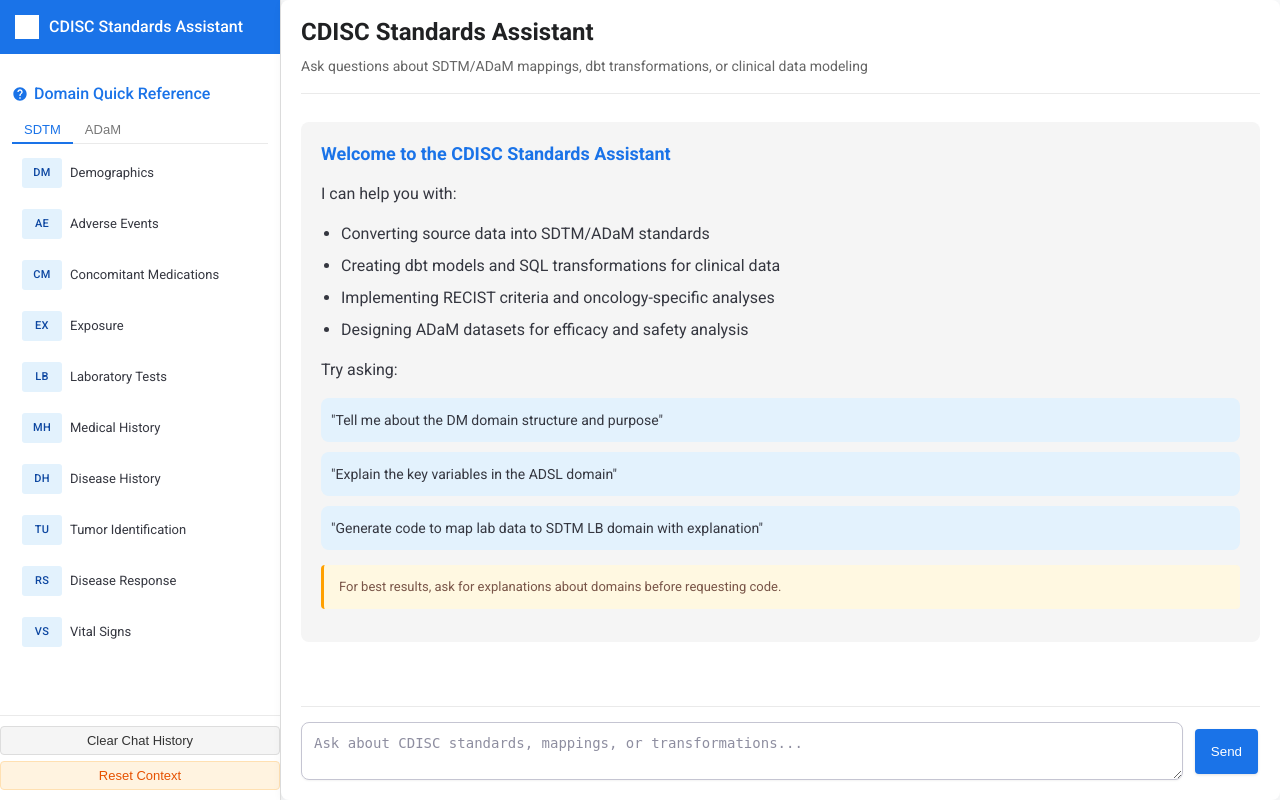
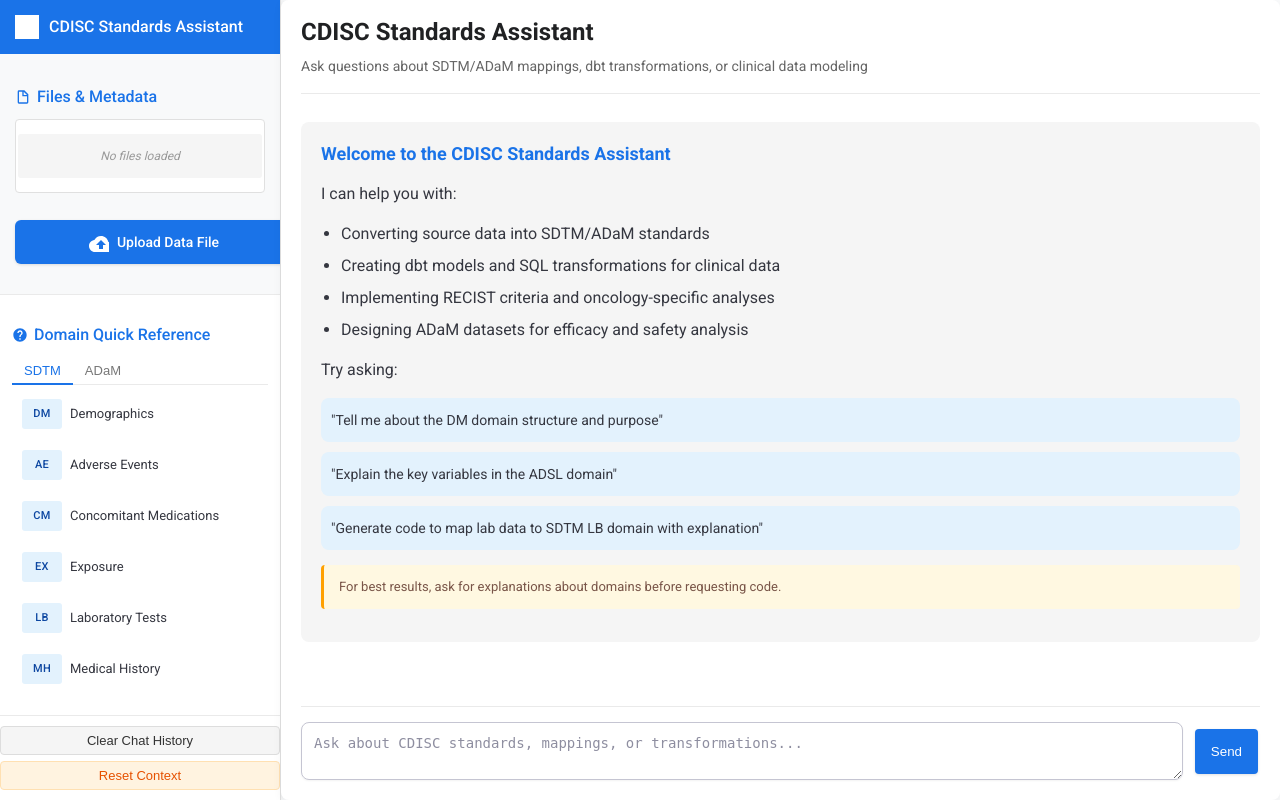
Before and after one commit to cwk9852/cdisc-assist, a Flask app: template src/templates/index.html in a window 1280 px wide. Run offline with Flask 3, Linux system fonts and the light colour scheme; the template is opened without the code that fills it, so the values that code supplies are empty; some libraries are stand-ins or nearby versions.

Commit message:
improved

```diff
--- a/src/app.py
+++ b/src/app.py
@@ -1156,16 +1156,16 @@ else:
 @app.route("/upload", methods=["POST"])
 def upload_file():
     """Takes in a file, checks if it is valid, and saves it"""
-    global next_image
     global edc_metadata
     global uploaded_files
     global sdtm_metadata
 
+    session_id = get_or_create_session_id()
+
     if "file" not in request.files:
         return jsonify(success=False, message="No file part")
 
     file = request.files["file"]
-
     if file.filename == "":
         return jsonify(success=False, message="No selected file")
 
@@ -1178,42 +1178,37 @@ def upload_file():
         file_ext = os.path.splitext(filename)[1].lower()
 
         if file_ext in ['.jpg', '.jpeg', '.png']:
-            # Image handling for multimodal input
-            file_stream = io.BytesIO(open(file_path, 'rb').read())
-            file_stream.seek(0)
-            next_image = Image.open(file_stream)
             file_type = "Image"
         elif file_ext == '.csv':
-            # Load CSV as EDC metadata
             try:
                 edc_metadata = pd.read_csv(file_path)
-                file_obj = upload_and_index_file(file_path, mime_type="text/csv")
                 file_type = "EDC Metadata"
             except Exception as e:
                 return jsonify(success=False, message=f"Error loading CSV file: {str(e)}")
         elif file_ext == '.xml':
-            # Handle XML files - parse if it's SDTM metadata
             try:
                 if "sdtm" in filename.lower():
                     sdtm_metadata = parse_sdtm_xml(file_path)
-                file_obj = upload_and_index_file(file_path, mime_type="text/xml")
                 file_type = "SDTM Metadata" if "sdtm" in filename.lower() else "XML Document"
             except Exception as e:
                 return jsonify(success=False, message=f"Error processing XML file: {str(e)}")
         elif file_ext in ['.xpt', '.sas7bdat']:
-            # Handle other clinical data files
-            file_obj = upload_and_index_file(file_path)
             file_type = "Clinical Data"
         else:
-            file_obj = upload_and_index_file(file_path)
             file_type = "Document"
 
-        uploaded_files.append({"name": filename, "type": file_type})
+        # Initialize the session's uploaded files list if it doesn't exist
+        if session_id not in uploaded_files:
+            uploaded_files[session_id] = []
+
+        file_info = {"name": filename, "type": file_type}
+        uploaded_files[session_id].append(file_info)
 
         return jsonify(
             success=True,
             message=f"{file_type} uploaded successfully and added to the conversation",
             filename=filename,
+            fileInfo=file_info
         )
     return jsonify(success=False, message="File type not allowed")
 
@@ -1525,6 +1520,7 @@ ORDER BY
             print(f"INFO: Query type detected as: {query_type}")
 
             # Enhanced user prompt with context - more efficient implementation
+            enhanced_prompt = message  # Initialize here
             if query_type == 'code' and relevant_view and relevant_vars:
                 try:
                     # Fast implementation for variable string building - limit to 10 vars
--- a/src/static/chat.js
+++ b/src/static/chat.js
@@ -1132,6 +1132,79 @@ document.addEventListener('DOMContentLoaded', function() {
   if (clearChatBtn) {
       clearChatBtn.addEventListener('click', clearChatHistory);
   }
+
+  // File upload handling
+  document.getElementById('file-upload').addEventListener('change', function(e) {
+    const file = e.target.files[0];
+    if (!file) return;
+
+    const formData = new FormData();
+    formData.append('file', file);
+
+    // Show upload progress
+    const uploadBanner = document.getElementById('upload-banner');
+    uploadBanner.style.display = 'block';
+    uploadBanner.style.backgroundColor = '#1a73e8';
+    uploadBanner.textContent = 'Uploading file...';
+
+    fetch('/upload', {
+        method: 'POST',
+        body: formData
+    })
+    .then(response => response.json())
+    .then(data => {
+        if (data.success) {
+            // Show success message
+            uploadBanner.style.backgroundColor = '#4caf50';
+            uploadBanner.textContent = data.message;
+
+            // Add the new file to the list
+            const filesList = document.getElementById('filesList');
+            const filesPlaceholder = document.getElementById('filesPlaceholder');
+
+            if (filesPlaceholder) {
+                filesPlaceholder.remove();
+            }
+
+            const fileEntry = document.createElement('div');
+            fileEntry.className = 'file-entry';
+            fileEntry.innerHTML = `
+                <div class="file-info">
+                    <span class="file-name">${data.fileInfo.name}</span>
+                    <span class="file-type">${data.fileInfo.type}</span>
+                </div>
+            `;
+            filesList.appendChild(fileEntry);
+
+            // Clear the file input
+            e.target.value = '';
+
+            // Hide the banner after 3 seconds
+            setTimeout(() => {
+                uploadBanner.style.display = 'none';
+            }, 3000);
+        } else {
+            // Show error message
+            uploadBanner.style.backgroundColor = '#e53935';
+            uploadBanner.textContent = data.message;
+
+            // Hide the banner after 5 seconds
+            setTimeout(() => {
+                uploadBanner.style.display = 'none';
+            }, 5000);
+        }
+    })
+    .catch(error => {
+        console.error('Error:', error);
+        uploadBanner.style.backgroundColor = '#e53935';
+        uploadBanner.textContent = 'Error uploading file. Please try again.';
+
+        // Hide the banner after 5 seconds
+        setTimeout(() => {
+            uploadBanner.style.display = 'none';
+        }, 5000);
+    });
+  });
 });
 
 // Function to handle clearing chat history
--- a/src/templates/index.html
+++ b/src/templates/index.html
@@ -26,6 +26,31 @@
       <div class="header">
         <img src="{{ url_for('static', filename='icon.png') }}" alt="Logo" />
         <div class="app-title">CDISC Standards Assistant</div>
+      </div>
+
+      <!-- Files section -->
+      <div class="files-section">
+        <h3>Files & Metadata</h3>
+        <div id="filesList" class="files-list">
+          {% if files %}
+            {% for file in files %}
+            <div class="file-entry">
+              <div class="file-info">
+                <span class="file-name">{{ file.name }}</span>
+                <span class="file-type">{{ file.type }}</span>
+              </div>
+            </div>
+            {% endfor %}
+          {% else %}
+            <p id="filesPlaceholder" class="files-placeholder">No files loaded</p>
+          {% endif %}
+        </div>
+
+        <!-- File upload section -->
+        <div class="upload-section">
+          <input type="file" id="file-upload" name="file" class="file-upload-input" accept=".csv,.xml,.xpt,.sas7bdat">
+          <label for="file-upload" class="file-upload-btn">Upload Data File</label>
+        </div>
       </div>
 
       <!-- Domain Guide moved to top -->
```
Also changed, not shown: src/static/event-listener.js (+28 -0 lines), src/uploads/edc_metadata.csv (added).
